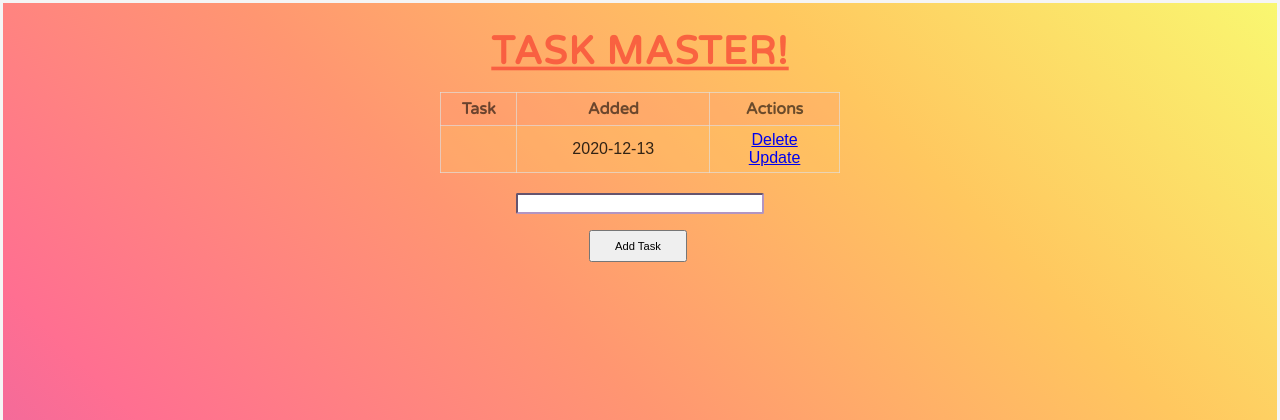
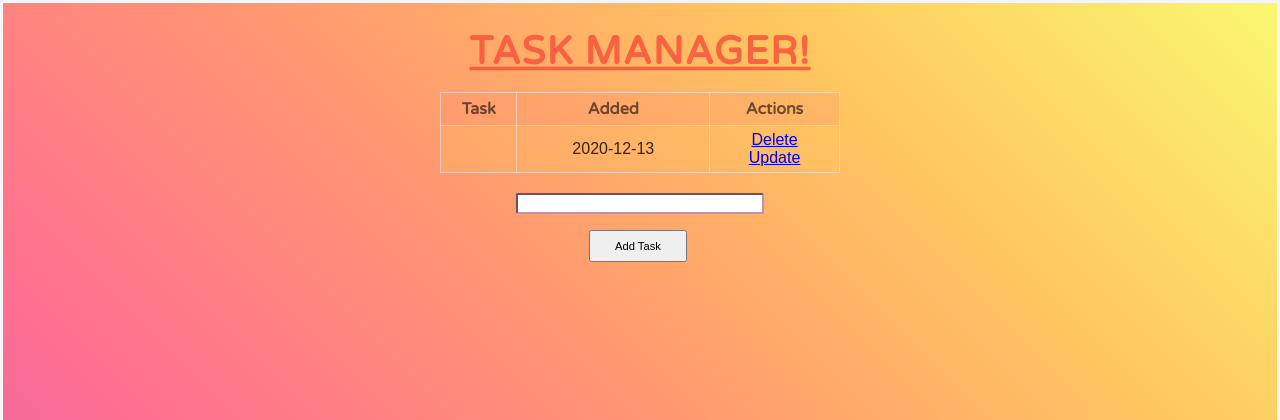
Before and after one commit to ItzSaf/Task-Manager, a Flask app: page / in a window 1280 px wide. Shown: the top 420 px of the page. Run offline with Flask 2, Linux system fonts and the light colour scheme; data comes from the database, SQL or seed files in the repository.

Commit message:
Update index.html

```diff
--- a/templates/index.html
+++ b/templates/index.html
@@ -1,14 +1,14 @@
 {% extends 'base.html' %}
 
 {% block head %}
-<title>Task Master!</title>
+<title>Task Manager!</title>
 {% endblock %}
 
 {% block body %}
 <div class="content">
 
     <h1 class=title>
-        Task Master!
+        Task Manager!
     </h1>
     {% if tasks|length < 1 %}
 
```
